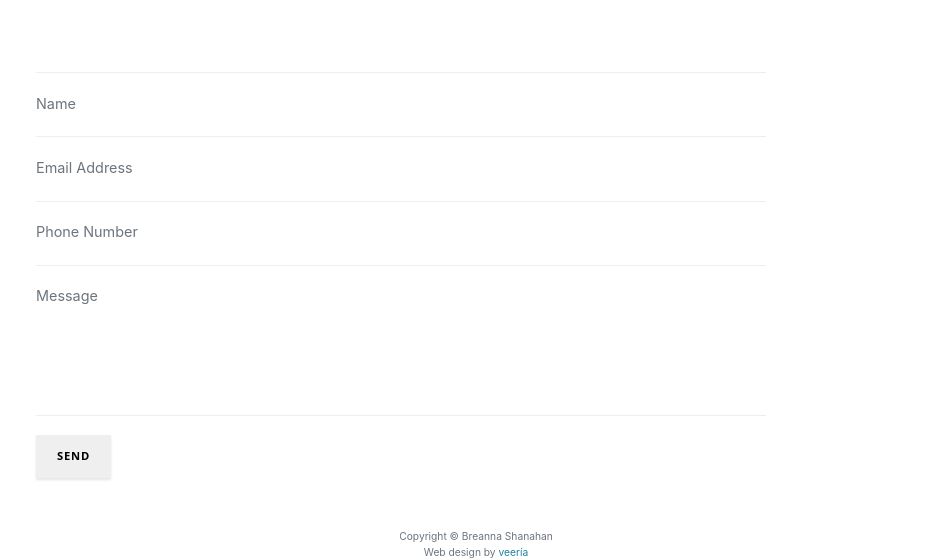
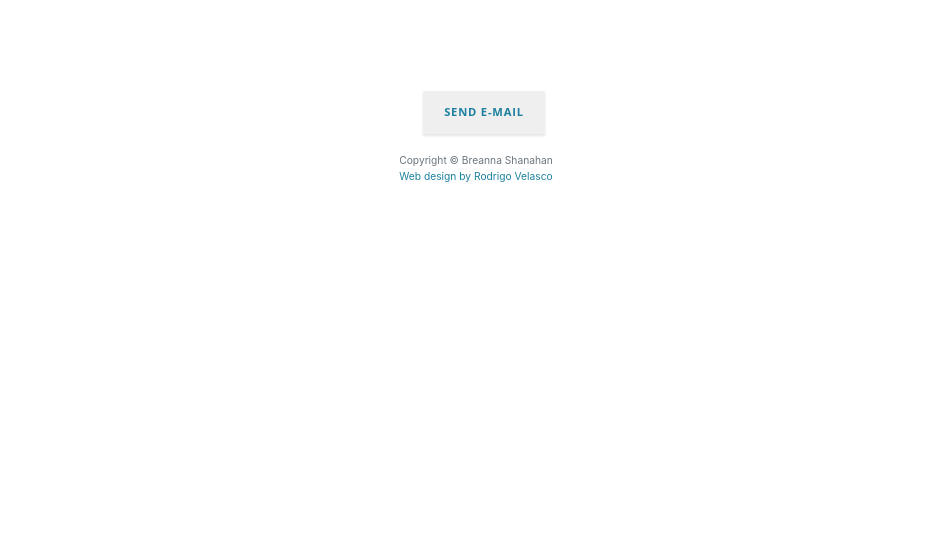
Before and after one commit to BreannaSh/breannash.github.io, a website: page index.html in a window 1280 px wide. Shown: the part 7539-8099 px from the top of the page, without its empty margins (164-1115 px from the left). After the commit the page ends 7762 px from the top, so only its background shows below. Drawn offline with nearby package versions, Linux system fonts and the light colour scheme.

Commit message:
mailto ( .

```diff
--- a/index.html
+++ b/index.html
@@ -880,7 +880,9 @@ Shanahan has been the recipient of many prestigious awards and scholarships incl
                 <img src = "img/contact_breanna_1.jpg" style = "width:100%">
                 <br><br>
                 <br><br><br><br>
+              <!--
                 <form name="sentMessage" id="contactForm" novalidate>
+
                     <div class="row control-group">
                         <div class="form-group col-xs-12 floating-label-form-group controls">
                             <label>Name</label>
@@ -908,21 +910,21 @@ Shanahan has been the recipient of many prestigious awards and scholarships incl
                             <textarea rows="5" class="form-control" placeholder="Message" id="message" required data-validation-required-message="Please enter a message."></textarea>
                             <p class="help-block text-danger"></p>
                         </div>
+                      -->
                     </div>
                     <br>
-                    <div id="success"></div>
-                    <div class="row">
-                        <div class="form-group col-xs-12">
-                            <button type="submit" class="btn btn-default">Send</button>
-                        </div>
-                    </div>
-                </form>
+                    <div style = "text-align: center;">
+
+                            <button type="submit" class="btn btn-default"><a href="mailto:breanna.shanahan@live.ca" target="_top">Send E-mail</button>
+
      <br><br>
 
         <p class="text-muted small mb-0">Copyright &copy; Breanna Shanahan</p>
-                <p class="text-muted small mb-0">Web design by <a href = "https://yecto.github.io/veeria.html">veería</a></p>
+                <p class="text-muted small mb-0">Web design by <a href = "https://yecto.github.io/">Rodrigo Velasco</a></p>
+                    </div>
 
       </div>
+      <br><br>
     </footer>
 
     <!-- Scroll to Top Button-->
```
